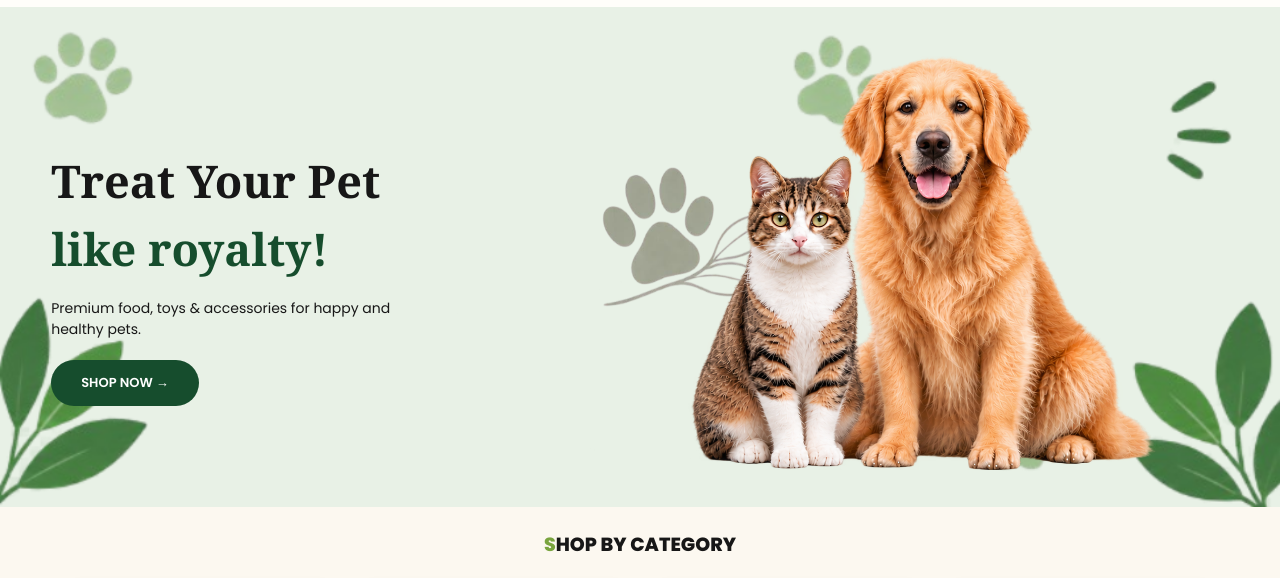
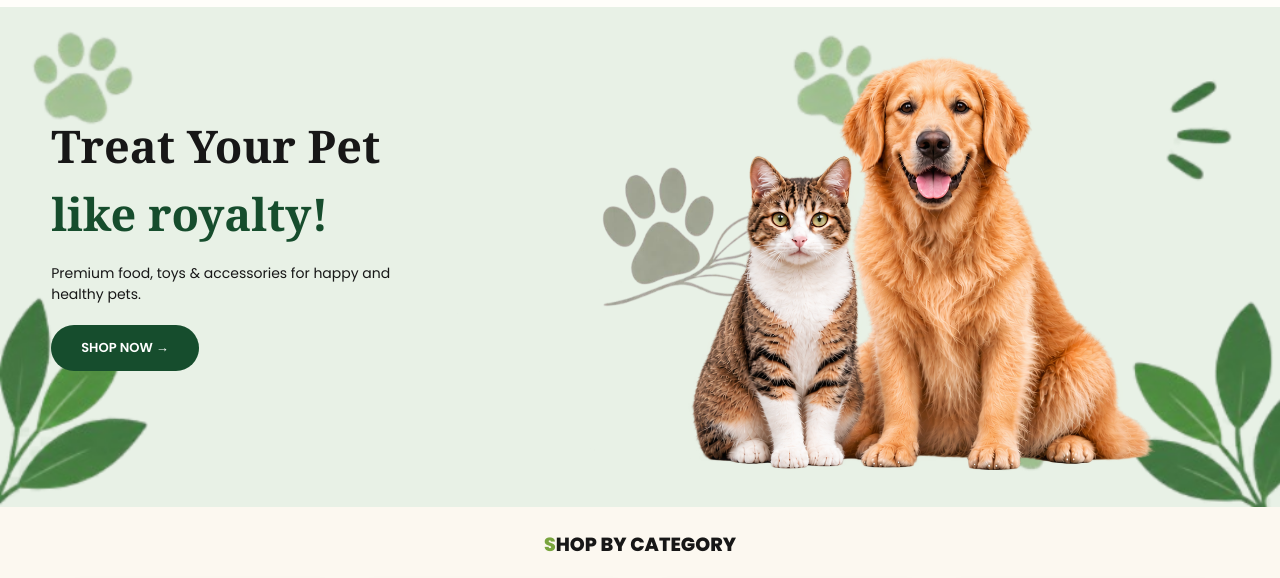
Before and after one commit to SidDeshmane26/PetVeda, a plain HTML site: page index.html in a window 1280 px wide. Shown: the part 156-734 px from the top of the page. Drawn offline with Linux system fonts and the light colour scheme; grey boxes are pictures that could not be loaded.

Commit message:
some minor changes

```diff
--- a/index.html
+++ b/index.html
@@ -69,7 +69,7 @@
 
 
       <section class="hero">
-            <div class="left-hero>
+            <div class="left-hero">
                   <div class="hero-content">
                         <h1>Treat Your Pet <br>
                               <span>like royalty!</span>
```
Also changed, not shown: script.js (line endings or trailing spaces).
